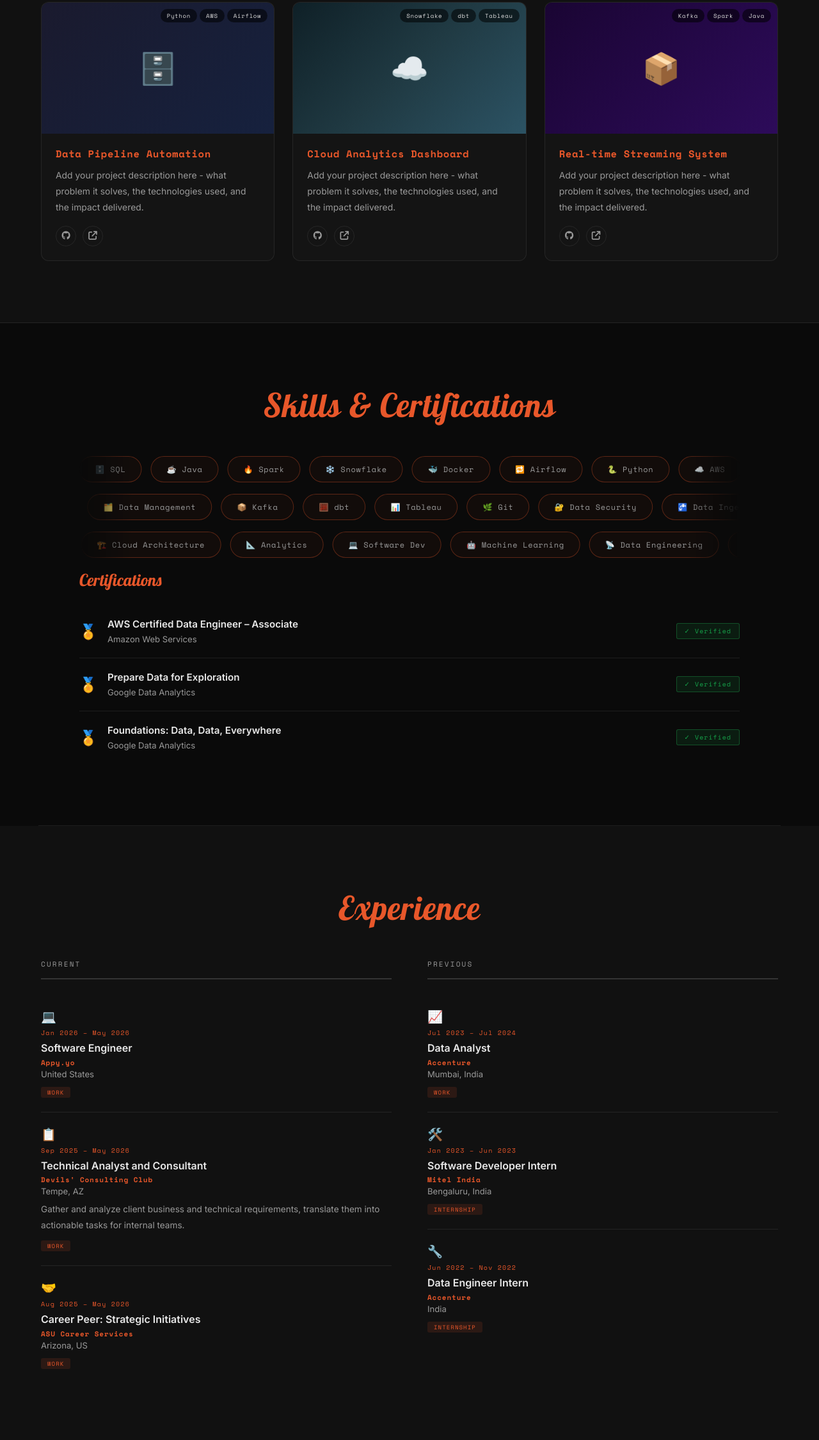
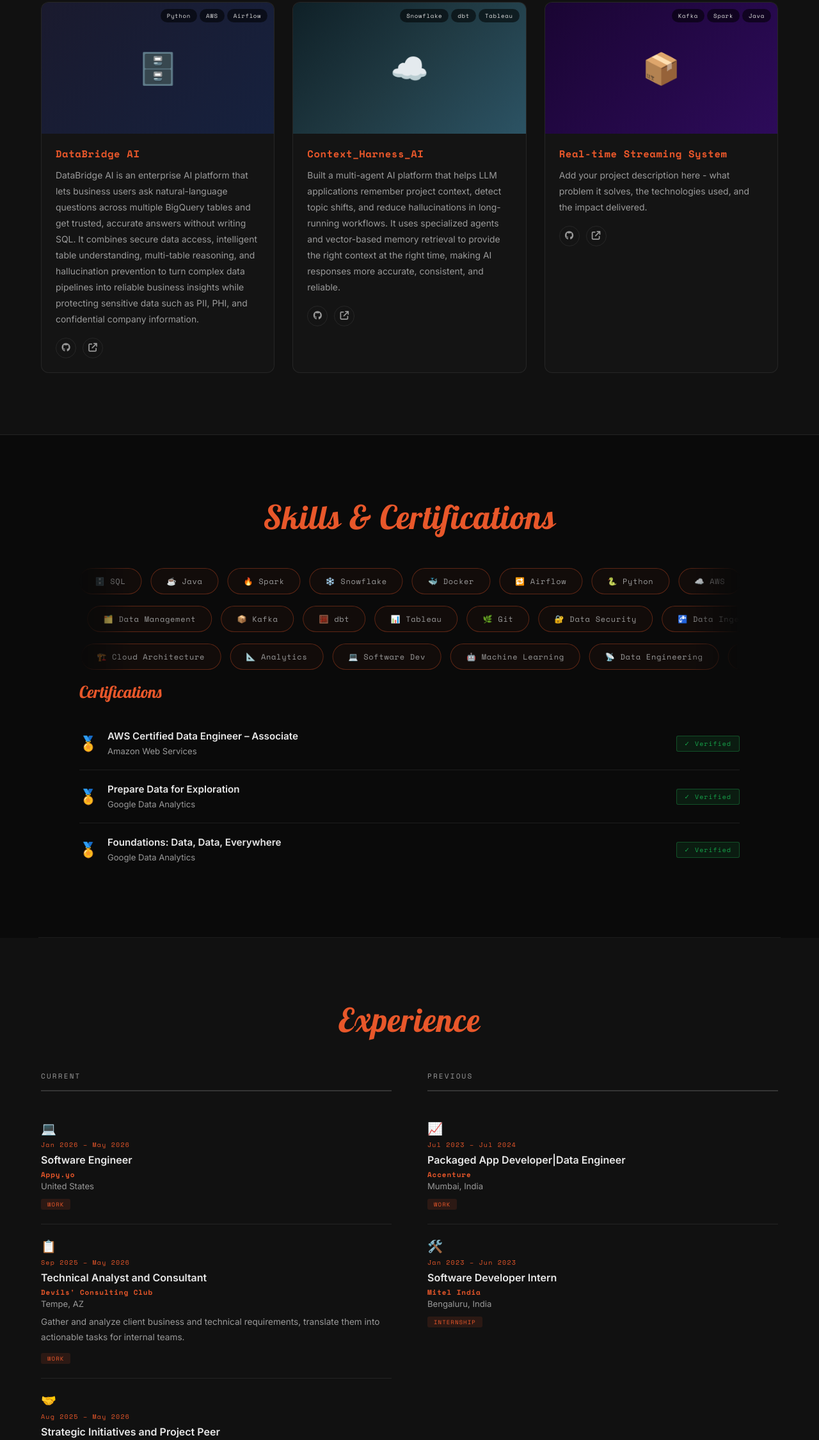
Before and after one commit to manasi2322/Portfolio, a plain HTML site: page index.html in a window 1280 px wide. Shown: the part 1830-4081 px from the top of the page at 64% size. Drawn offline with nearby package versions, Linux system fonts and the light colour scheme.

Commit message:
adding projects

```diff
--- a/index.html
+++ b/index.html
@@ -140,8 +140,8 @@
           </div>
         </div>
         <div class="proj-body">
-          <h3 class="proj-name">Data Pipeline Automation</h3>
-          <p class="proj-desc">Add your project description here - what problem it solves, the technologies used, and the impact delivered.</p>
+          <h3 class="proj-name">DataBridge AI</h3>
+          <p class="proj-desc">DataBridge AI is an enterprise AI platform that lets business users ask natural-language questions across multiple BigQuery tables and get trusted, accurate answers without writing SQL. It combines secure data access, intelligent table understanding, multi-table reasoning, and hallucination prevention to turn complex data pipelines into reliable business insights while protecting sensitive data such as PII, PHI, and confidential company information.</p>
           <div class="proj-links">
             <a href="#" class="proj-link" aria-label="GitHub"><i class="fab fa-github"></i></a>
             <a href="#" class="proj-link" aria-label="Live"><i class="fas fa-arrow-up-right-from-square"></i></a>
@@ -161,10 +161,10 @@
           </div>
         </div>
         <div class="proj-body">
-          <h3 class="proj-name">Cloud Analytics Dashboard</h3>
-          <p class="proj-desc">Add your project description here - what problem it solves, the technologies used, and the impact delivered.</p>
+          <h3 class="proj-name">Context_Harness_AI</h3>
+          <p class="proj-desc">Built a multi-agent AI platform that helps LLM applications remember project context, detect topic shifts, and reduce hallucinations in long-running workflows. It uses specialized agents and vector-based memory retrieval to provide the right context at the right time, making AI responses more accurate, consistent, and reliable.</p>
           <div class="proj-links">
-            <a href="#" class="proj-link" aria-label="GitHub"><i class="fab fa-github"></i></a>
+            <a href="https://github.com/manasi2322/Context_Harness" class="proj-link" aria-label="GitHub"><i class="fab fa-github"></i></a>
             <a href="#" class="proj-link" aria-label="Live"><i class="fas fa-arrow-up-right-from-square"></i></a>
           </div>
         </div>
@@ -323,7 +323,7 @@
         <div class="exp-card reveal" style="transition-delay:.12s">
           <span class="exp-stamp">🤝</span>
           <p class="exp-date mono">Aug 2025 – May 2026</p>
-          <h4>Career Peer: Strategic Initiatives</h4>
+          <h4>Strategic Initiatives and Project Peer</h4>
           <p class="exp-org orange">ASU Career Services</p>
           <p class="exp-loc">Arizona, US</p>
           <span class="exp-tag">Work</span>
@@ -336,7 +336,7 @@
         <div class="exp-card reveal">
           <span class="exp-stamp">📈</span>
           <p class="exp-date mono">Jul 2023 – Jul 2024</p>
-          <h4>Data Analyst</h4>
+          <h4>Packaged App Developer|Data Engineer</h4>
           <p class="exp-org orange">Accenture</p>
           <p class="exp-loc">Mumbai, India</p>
           <span class="exp-tag">Work</span>
@@ -348,15 +348,6 @@
           <h4>Software Developer Intern</h4>
           <p class="exp-org orange">Mitel India</p>
           <p class="exp-loc">Bengaluru, India</p>
-          <span class="exp-tag">Internship</span>
-        </div>
-
-        <div class="exp-card reveal" style="transition-delay:.12s">
-          <span class="exp-stamp">🔧</span>
-          <p class="exp-date mono">Jun 2022 – Nov 2022</p>
-          <h4>Data Engineer Intern</h4>
-          <p class="exp-org orange">Accenture</p>
-          <p class="exp-loc">India</p>
           <span class="exp-tag">Internship</span>
         </div>
       </div>
```
